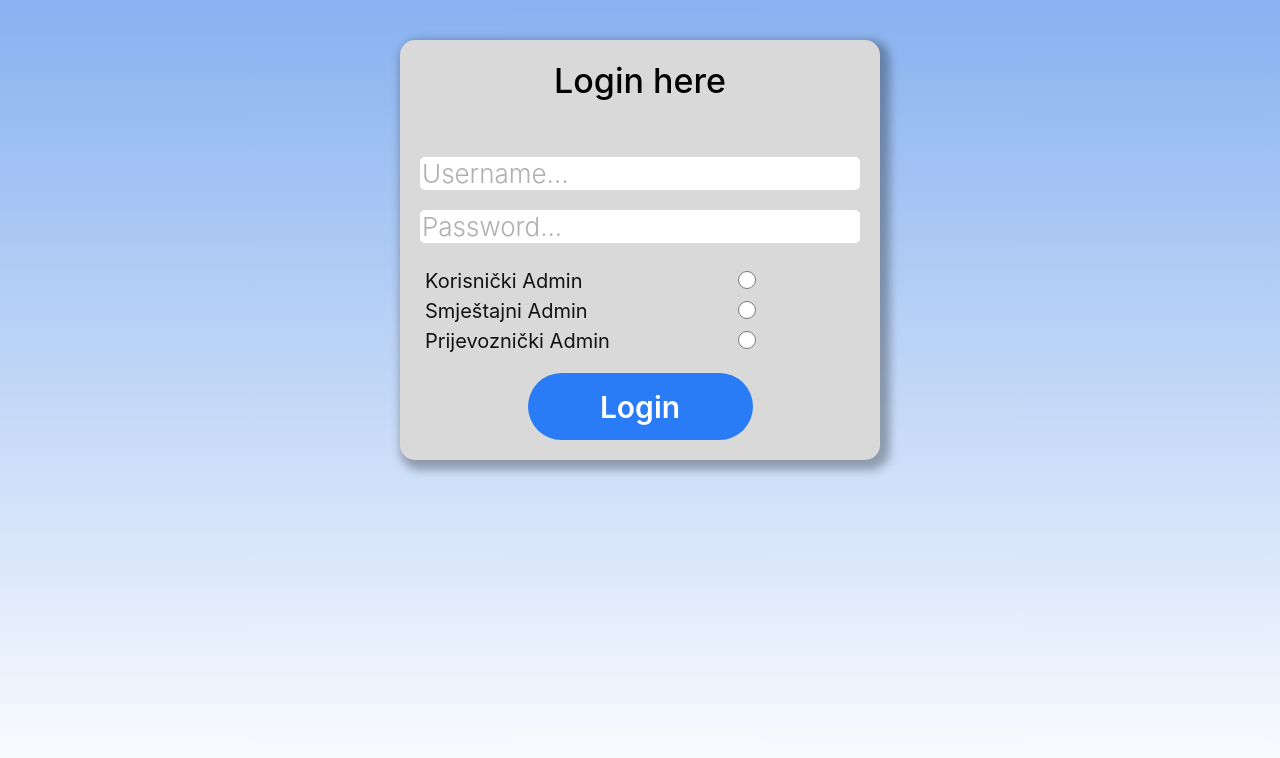
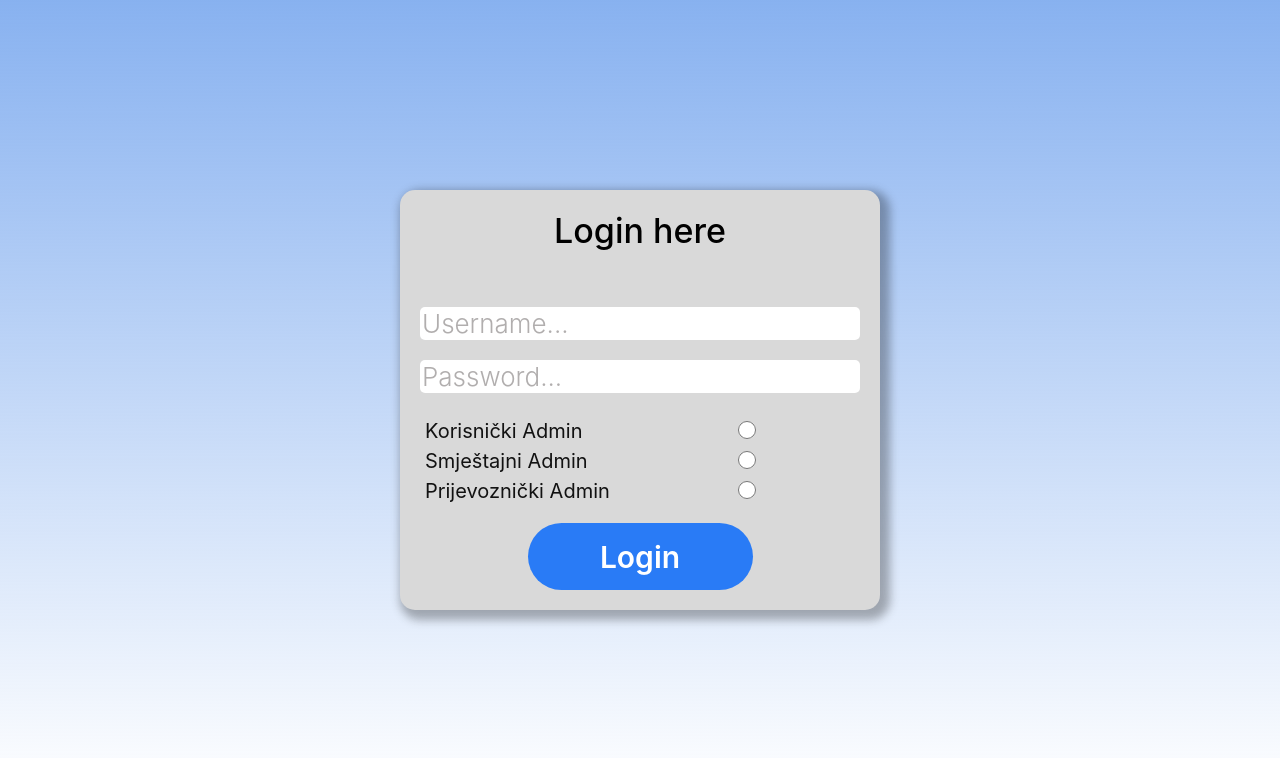
Before and after one commit to ZuBitProgi/DentAll, a React (Vite) app in the folder dentAll_frontend/: page / in a window 1280 px wide. Shown: the top 758 px of the page. Built offline with nearby package versions, Linux system fonts and the light colour scheme.

Commit message:
mala promjena izgleda

```diff
--- a/dentAll_frontend/src/screens/Index/style.css
+++ b/dentAll_frontend/src/screens/Index/style.css
@@ -7,7 +7,7 @@
   position: fixed;
 }
 
-.index .overlap-group-wrapper {
+.overlap-group-wrapper {
   flex: 1;
   background: linear-gradient(180deg, rgb(135.94, 177.53, 239.9) 0%, rgba(245, 245, 245, 0) 100%);
   display: flex;
@@ -23,15 +23,13 @@ body {
   overflow: hidden;
 }
 
-.index .overlap-group {
+.overlap-group {
   background-color: #d9d9d9;
   width: 480px;
   border-radius: 15px;
   box-shadow: 5px 5px 10px 5px rgba(0, 0, 0, 0.3);
   padding: 20px;
   box-sizing: border-box;
-  margin: 20px;
-  margin-bottom: 40vh;
 }
 .index .overlap {
   background-color: #ffffff;
@@ -163,17 +161,6 @@ button.btn:active {
   align-items: center;
 }
 
-@media screen and (min-width: 768px) {
-  .form-group-wrapper {
-    margin-top: 200px;
-  }
-}
-
-.smjestaj {
-  margin-top: 200px;
-  margin-left: 300px;
-}
-
 .korisnik-overlay {
   display: flex;
   flex-direction: column;
--- a/dentAll_frontend/src/styles/HousingAdminView.css
+++ b/dentAll_frontend/src/styles/HousingAdminView.css
@@ -3,7 +3,7 @@
     height: 70%;
     width: 70%;
     z-index: -100;
-
+    margin-left: 10px;
 }
 
 .housing-list-and-map {
@@ -11,6 +11,8 @@
     flex-direction: row;
     justify-content: center;
     align-items: center;
+    width: 100%;
+    margin-right: 10px;
 }
 
 .korisnik-overlay{
```
